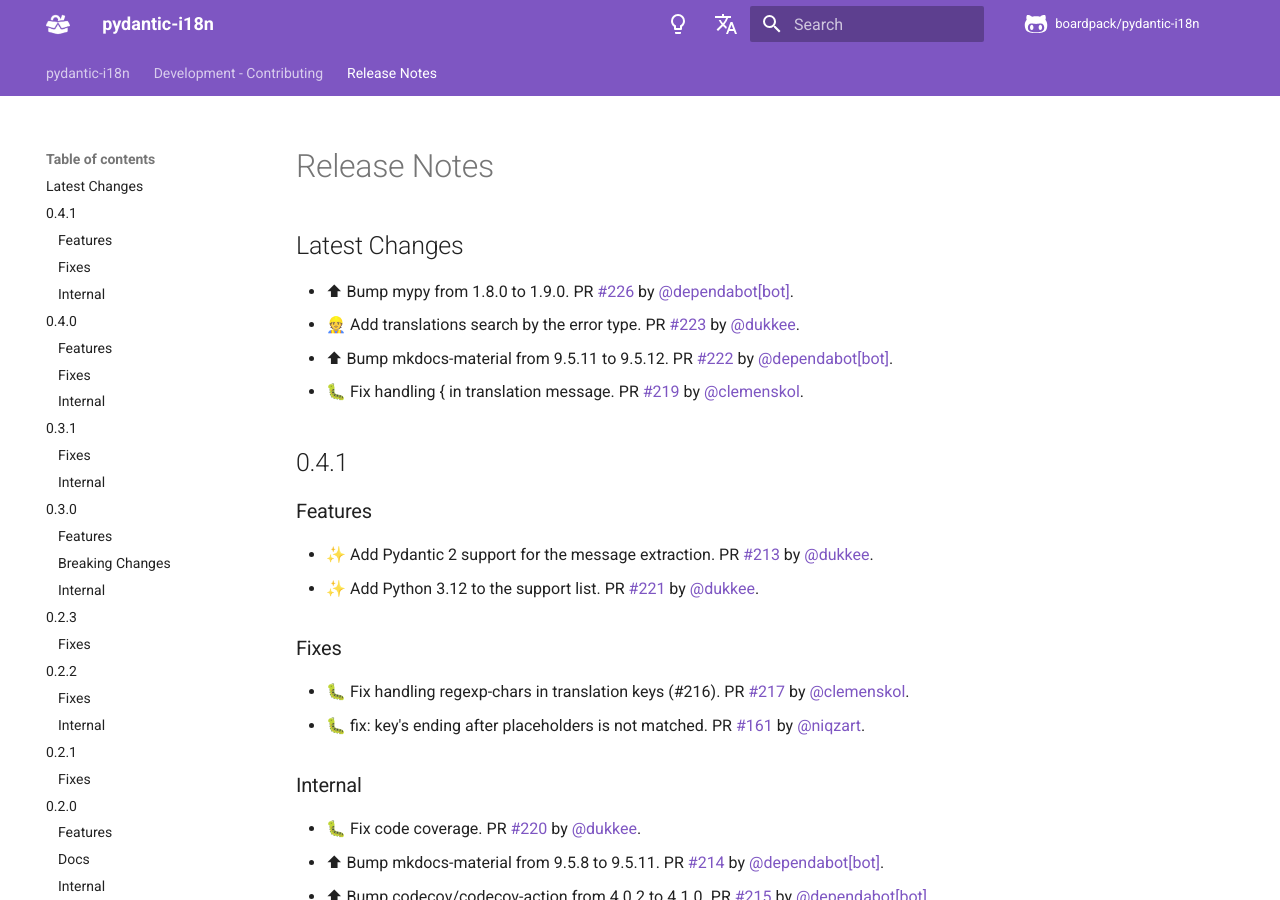
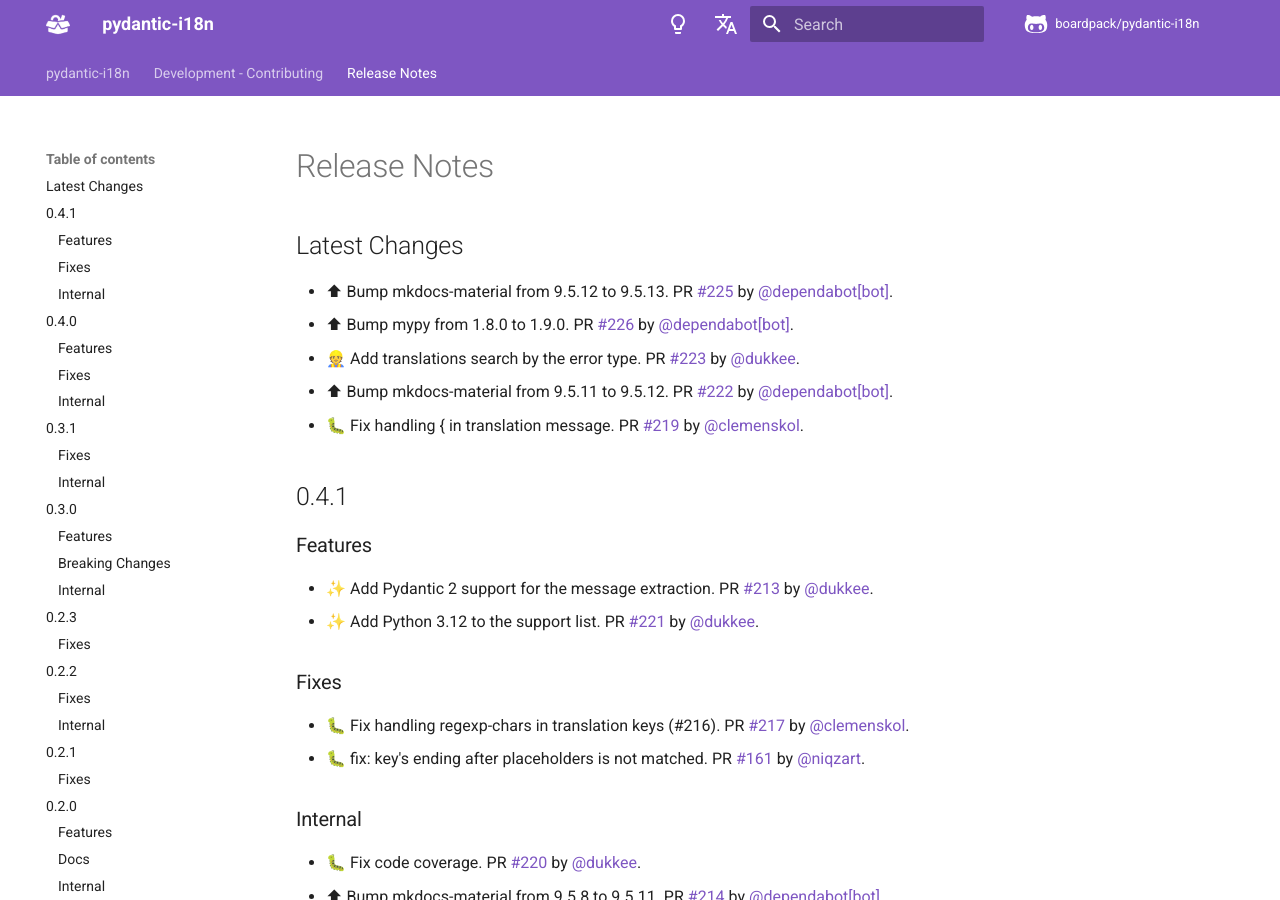
Before and after one commit to boardpack/pydantic-i18n, an MkDocs documentation site: the page built from docs/en/docs/release-notes.md, in a window 1280 px wide and 900 px high. Built offline with MkDocs 1.6.1 and Material for MkDocs 9.7.7, drawn with Linux system fonts in a browser that asks for light colours; comment, search, counter and statistics services are not loaded.

Commit message:
📝 Update release notes

```diff
--- a/docs/en/docs/release-notes.md
+++ b/docs/en/docs/release-notes.md
@@ -2,6 +2,7 @@
 
 ## Latest Changes
 
+* ⬆ Bump mkdocs-material from 9.5.12 to 9.5.13. PR [#225](https://github.com/boardpack/pydantic-i18n/pull/225) by [@dependabot[bot]](https://github.com/apps/dependabot).
 * ⬆ Bump mypy from 1.8.0 to 1.9.0. PR [#226](https://github.com/boardpack/pydantic-i18n/pull/226) by [@dependabot[bot]](https://github.com/apps/dependabot).
 * 👷 Add translations search by the error type. PR [#223](https://github.com/boardpack/pydantic-i18n/pull/223) by [@dukkee](https://github.com/dukkee).
 * ⬆ Bump mkdocs-material from 9.5.11 to 9.5.12. PR [#222](https://github.com/boardpack/pydantic-i18n/pull/222) by [@dependabot[bot]](https://github.com/apps/dependabot).
```
